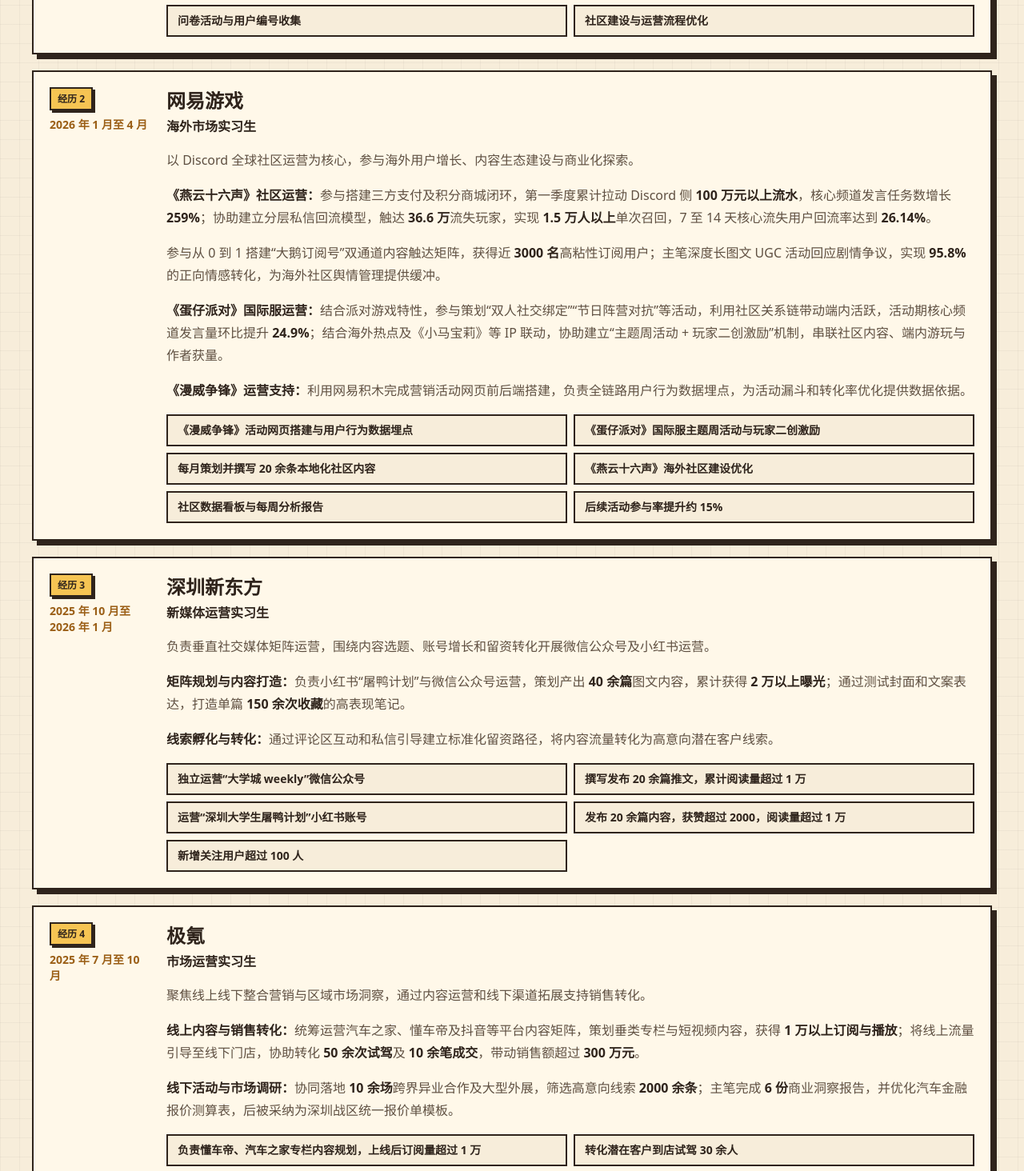
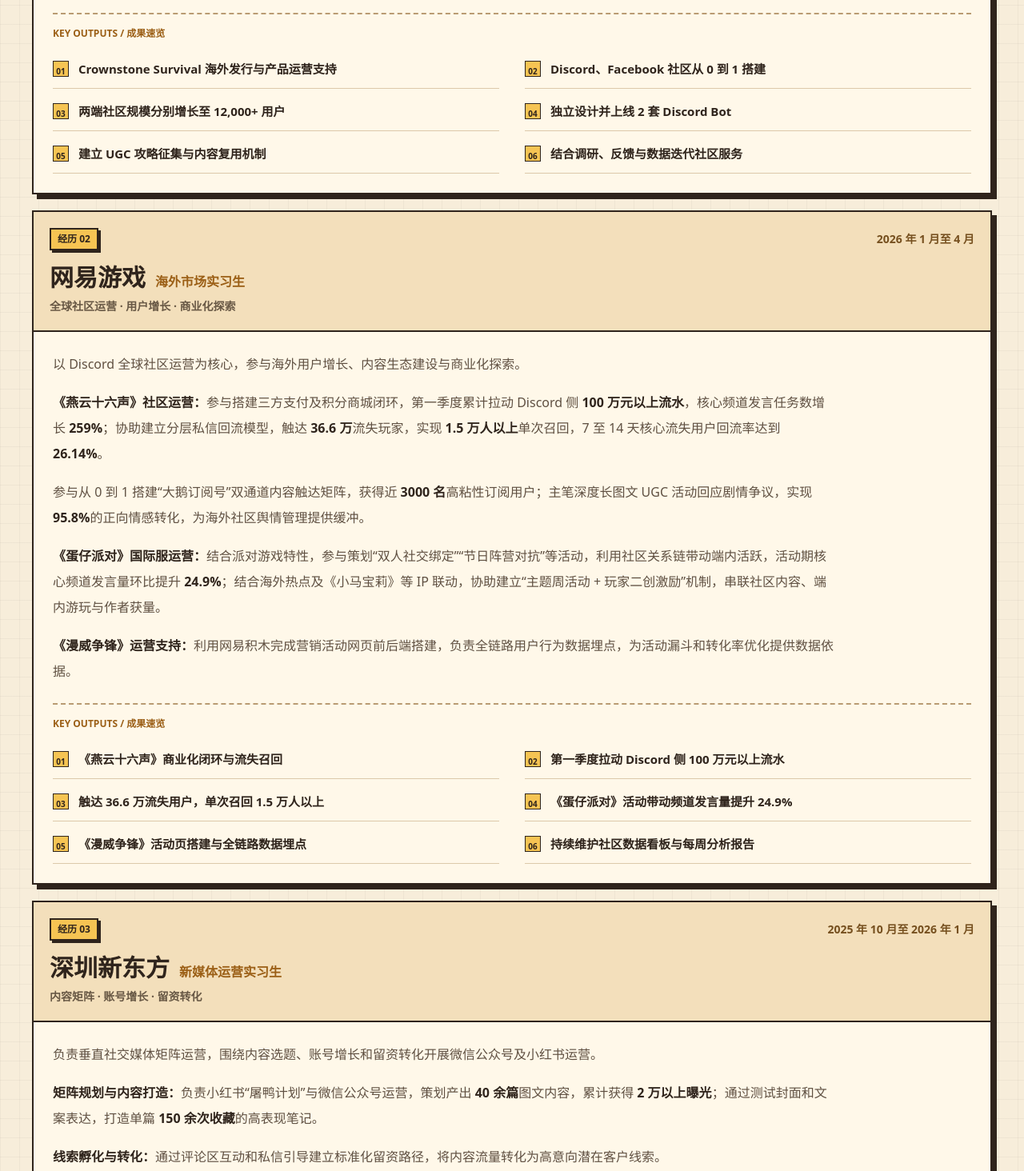
Before and after one commit to BYoasis/personal-website, a Next.js app: page / in a window 1280 px wide. Shown: the part 4866-6330 px from the top of the page at 80% size. Built offline with nearby package versions, Linux system fonts and the light colour scheme.

Commit message:
Refine internship experience cards

```diff
--- a/app/page.tsx
+++ b/app/page.tsx
@@ -82,12 +82,13 @@ const experiences = [
         </p>
       </div>
     ),
-    points: ["天美旗下游戏产品海外发行支持", "海外社交媒体与社区运营", "海外玩家反馈整理", "社区内容排期与活动文案", "问卷活动与用户编号收集", "社区建设与运营流程优化"],
+    points: ["Crownstone Survival 海外发行与产品运营支持", "Discord、Facebook 社区从 0 到 1 搭建", "两端社区规模分别增长至 12,000+ 用户", "独立设计并上线 2 套 Discord Bot", "建立 UGC 攻略征集与内容复用机制", "结合调研、反馈与数据迭代社区服务"],
   },
   {
     company: "网易游戏",
     role: "海外市场实习生",
     time: "2026 年 1 月至 4 月",
+    direction: "全球社区运营 · 用户增长 · 商业化探索",
     desc: (
       <div className="space-y-4">
         <p>以 Discord 全球社区运营为核心，参与海外用户增长、内容生态建设与商业化探索。</p>
@@ -108,12 +109,13 @@ const experiences = [
         </p>
       </div>
     ),
-    points: ["《漫威争锋》活动网页搭建与用户行为数据埋点", "《蛋仔派对》国际服主题周活动与玩家二创激励", "每月策划并撰写 20 余条本地化社区内容", "《燕云十六声》海外社区建设优化", "社区数据看板与每周分析报告", "后续活动参与率提升约 15%"],
+    points: ["《燕云十六声》商业化闭环与流失召回", "第一季度拉动 Discord 侧 100 万元以上流水", "触达 36.6 万流失用户，单次召回 1.5 万人以上", "《蛋仔派对》活动带动频道发言量提升 24.9%", "《漫威争锋》活动页搭建与全链路数据埋点", "持续维护社区数据看板与每周分析报告"],
   },
   {
     company: "深圳新东方",
     role: "新媒体运营实习生",
     time: "2025 年 10 月至 2026 年 1 月",
+    direction: "内容矩阵 · 账号增长 · 留资转化",
     desc: (
       <div className="space-y-4">
         <p>负责垂直社交媒体矩阵运营，围绕内容选题、账号增长和留资转化开展微信公众号及小红书运营。</p>
@@ -127,12 +129,13 @@ const experiences = [
         </p>
       </div>
     ),
-    points: ["独立运营“大学城 weekly”微信公众号", "撰写发布 20 余篇推文，累计阅读量超过 1 万", "运营“深圳大学生屠鸭计划”小红书账号", "发布 20 余篇内容，获赞超过 2000，阅读量超过 1 万", "新增关注用户超过 100 人"],
+    points: ["独立运营“大学城 weekly”微信公众号", "负责“深圳大学生屠鸭计划”小红书账号", "两端累计产出 40 余篇图文内容", "累计获得 2 万以上曝光", "打造单篇 150 余次收藏的高表现笔记", "通过评论与私信建立标准化留资路径"],
   },
   {
     company: "极氪",
     role: "市场运营实习生",
     time: "2025 年 7 月至 10 月",
+    direction: "整合营销 · 销售转化 · 市场洞察",
     desc: (
       <div className="space-y-4">
         <p>聚焦线上线下整合营销与区域市场洞察，通过内容运营和线下渠道拓展支持销售转化。</p>
@@ -146,12 +149,13 @@ const experiences = [
         </p>
       </div>
     ),
-    points: ["负责懂车帝、汽车之家专栏内容规划，上线后订阅量超过 1 万", "转化潜在客户到店试驾 30 余人", "协助主播转化 50 余次试驾、促成 10 余笔成交", "总销售额超过 300 万元", "协同落地 10 余场外展、入企及异业活动", "累计收集并转化潜在客户线索超过 2000 条", "独立完成 6 份市场调研报告", "制作汽车与金融报价单，并成为深圳战区统一模板"],
+    points: ["运营汽车之家、懂车帝及抖音内容矩阵", "垂类内容获得 1 万以上订阅与播放", "协助转化 50 余次试驾及 10 余笔成交", "带动销售额超过 300 万元", "落地 10 余场外展与异业合作，筛选 2000 余条线索", "完成 6 份洞察报告，报价表成为深圳战区模板"],
   },
   {
     company: "深圳金泰谊电子",
     role: "市场运营顾问实习生",
     time: "2024 年 6 月至 8 月",
+    direction: "线下推广 · 客户线索 · 竞品研究",
     desc: (
       <div className="space-y-4">
         <p>围绕消费电子产品的线下推广、客户线索整理和竞品研究，为产品宣传与销售工作提供市场支持。</p>
@@ -165,7 +169,7 @@ const experiences = [
         </p>
       </div>
     ),
-    points: ["参与 5 场线下活动", "沟通客户超过 500 位", "整理 300 余位潜在客户名单", "协助完成 5G 移动热点产品秋季订单任务", "分析 5 款以上竞品的功能特性与市场定位", "输出市场优化建议，协助品牌部门制定差异化营销策略"],
+    points: ["参与 5 场消费电子产品线下活动", "现场沟通客户超过 500 位", "整理 300 余位潜在客户名单", "协助完成 5G 移动热点产品秋季订单任务", "分析 5 款以上竞品的功能与定位", "输出市场建议并支持差异化营销策略制定"],
   },
 ];
 
@@ -376,27 +380,36 @@ export default function Home() {
           <SectionTitle no="03" title="实习经历" sub="真实业务中的运营实践" />
           <div className="space-y-5">
             {experiences.map((item, index) => (
-              <Card key={`${item.company}-${item.time}`} className="p-5">
-                <div className="grid gap-4 lg:grid-cols-[130px_1fr]">
-                  <div>
-                    <Badge>经历 {index + 1}</Badge>
-                    <p className="mt-3 text-sm font-black text-[#9b5f16]">{item.time}</p>
+              <Card key={`${item.company}-${item.time}`} className="overflow-hidden">
+                <div className="border-b-2 border-[#2f241c] bg-[#f3dfbb] p-4 sm:p-5">
+                  <div className="flex flex-wrap items-center justify-between gap-3">
+                    <Badge>经历 {String(index + 1).padStart(2, "0")}</Badge>
+                    <p className="text-sm font-black text-[#76501f]">{item.time}</p>
                   </div>
-                  <div>
-                    <div className="flex flex-wrap items-start justify-between gap-3">
-                      <div>
-                        <h3 className="text-2xl font-black">{item.company}</h3>
-                        <p className="mt-1 font-black">{item.role}</p>
-                        {item.direction && <p className="mt-1 text-sm font-bold text-[#9b5f16]">{item.direction}</p>}
-                      </div>
+                  <div className="mt-4 flex flex-wrap items-baseline gap-x-3 gap-y-1">
+                    <h3 className="text-2xl font-black sm:text-3xl">{item.company}</h3>
+                    <p className="font-black text-[#9b5f16]">{item.role}</p>
+                  </div>
+                  {item.direction && <p className="mt-2 text-sm font-bold text-[#685845]">{item.direction}</p>}
+                </div>
+
+                <div className="p-4 sm:p-6">
+                  <div className="max-w-[980px] text-[15px] leading-7 text-[#5f5042] sm:text-base sm:leading-8">{item.desc}</div>
+                  {item.points.length > 0 && (
+                    <div className="mt-6 border-t-2 border-dashed border-[#b99b72] pt-4">
+                      <p className="mb-3 text-xs font-black text-[#9b5f16]">KEY OUTPUTS / 成果速览</p>
+                      <ul className="grid gap-x-8 gap-y-1 md:grid-cols-2">
+                        {item.points.map((point, pointIndex) => (
+                          <li key={point} className="flex min-h-12 items-start gap-3 border-b border-[#dcc9aa] py-3 text-sm font-bold leading-6 sm:text-[15px]">
+                            <span className="mt-0.5 grid h-5 w-5 shrink-0 place-items-center border border-[#2f241c] bg-[#f6c453] text-[10px] font-black">
+                              {String(pointIndex + 1).padStart(2, "0")}
+                            </span>
+                            <span>{point}</span>
+                          </li>
+                        ))}
+                      </ul>
                     </div>
-                    <div className="mt-4 leading-7 text-[#5f5042]">{item.desc}</div>
-                    {item.points.length > 0 && (
-                      <div className="mt-4 grid gap-2 md:grid-cols-2">
-                        {item.points.map((point) => <div key={point} className="border-2 border-[#2f241c] bg-[#f7edda] px-3 py-2 text-sm font-bold">{point}</div>)}
-                      </div>
-                    )}
-                  </div>
+                  )}
                 </div>
               </Card>
             ))}
```
